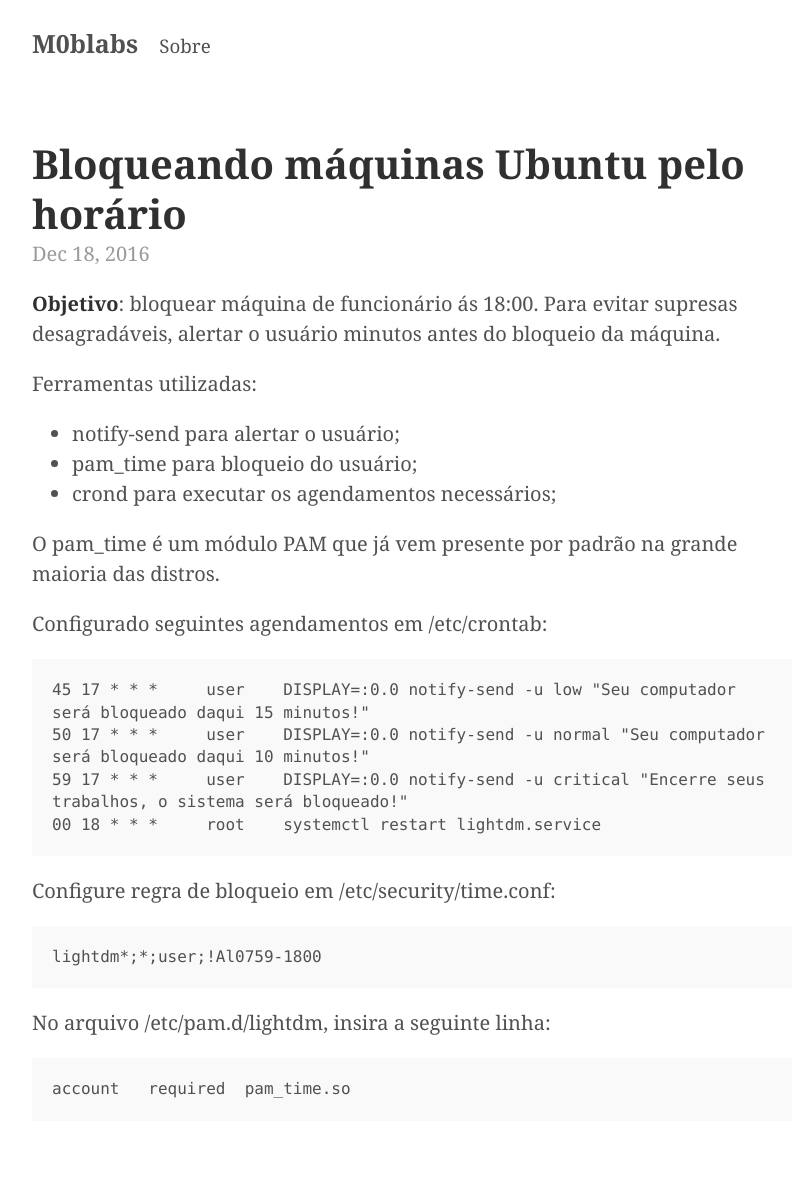
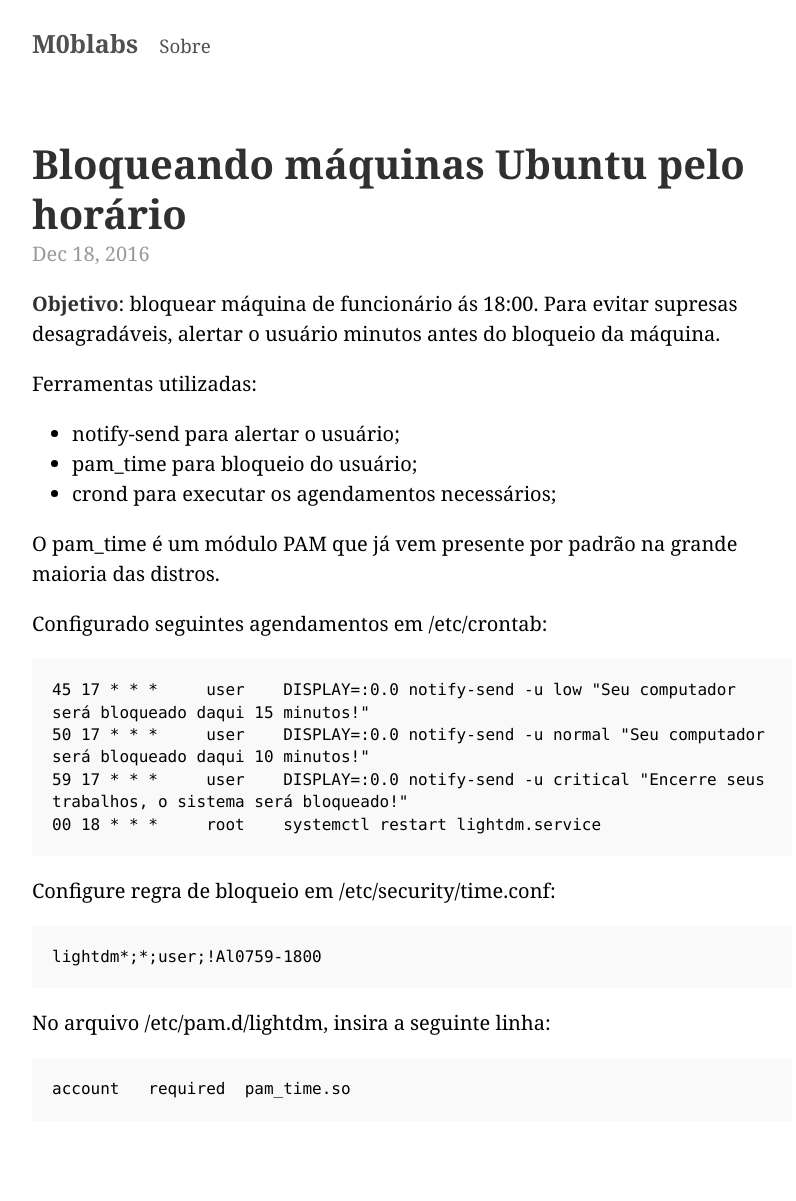
Before and after one commit to Kingm0b/jekyll-minimal-theme, a Jekyll site: the page built from _posts/2016-12-18-ubuntu-time-block.md, in a window 1280 px wide. Shown: the whole page, without its empty margins (228-1024 px from the left). Built offline with Jekyll 4.4.1, drawn with Linux system fonts in a browser that asks for light colours.

Commit message:
Update _settings.scss

```diff
--- a/css/_settings.scss
+++ b/css/_settings.scss
@@ -11,7 +11,8 @@ $post-title-color:       #303030;
 $post-date-color:        #9a9a9a;
 
 
-$body-color:            #515151;
+//$body-color:            #515151;
+$body-color:            #000000;
 $body-background-color: #fff;
 
 $link-color:            #268bd2;
```
